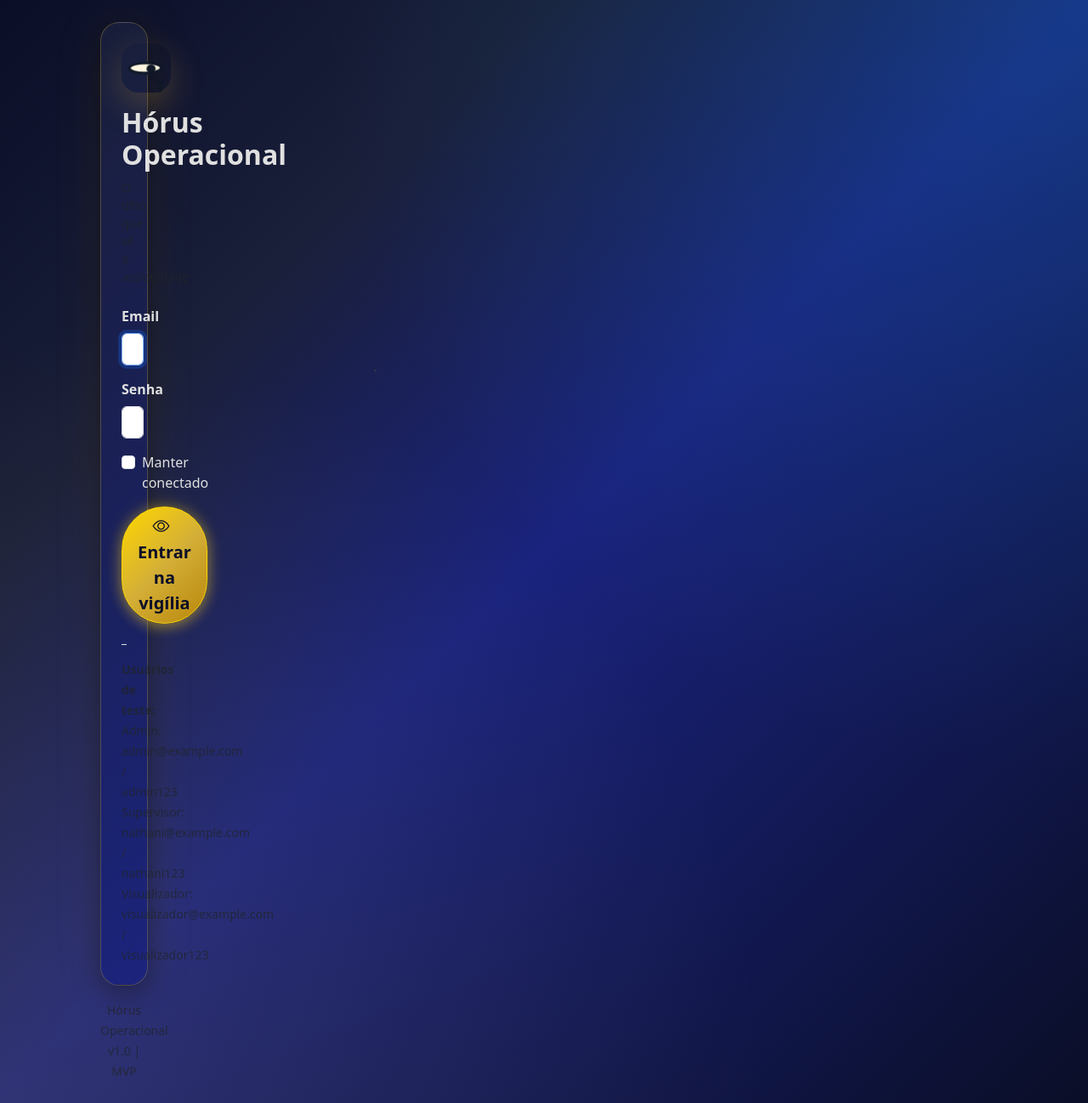
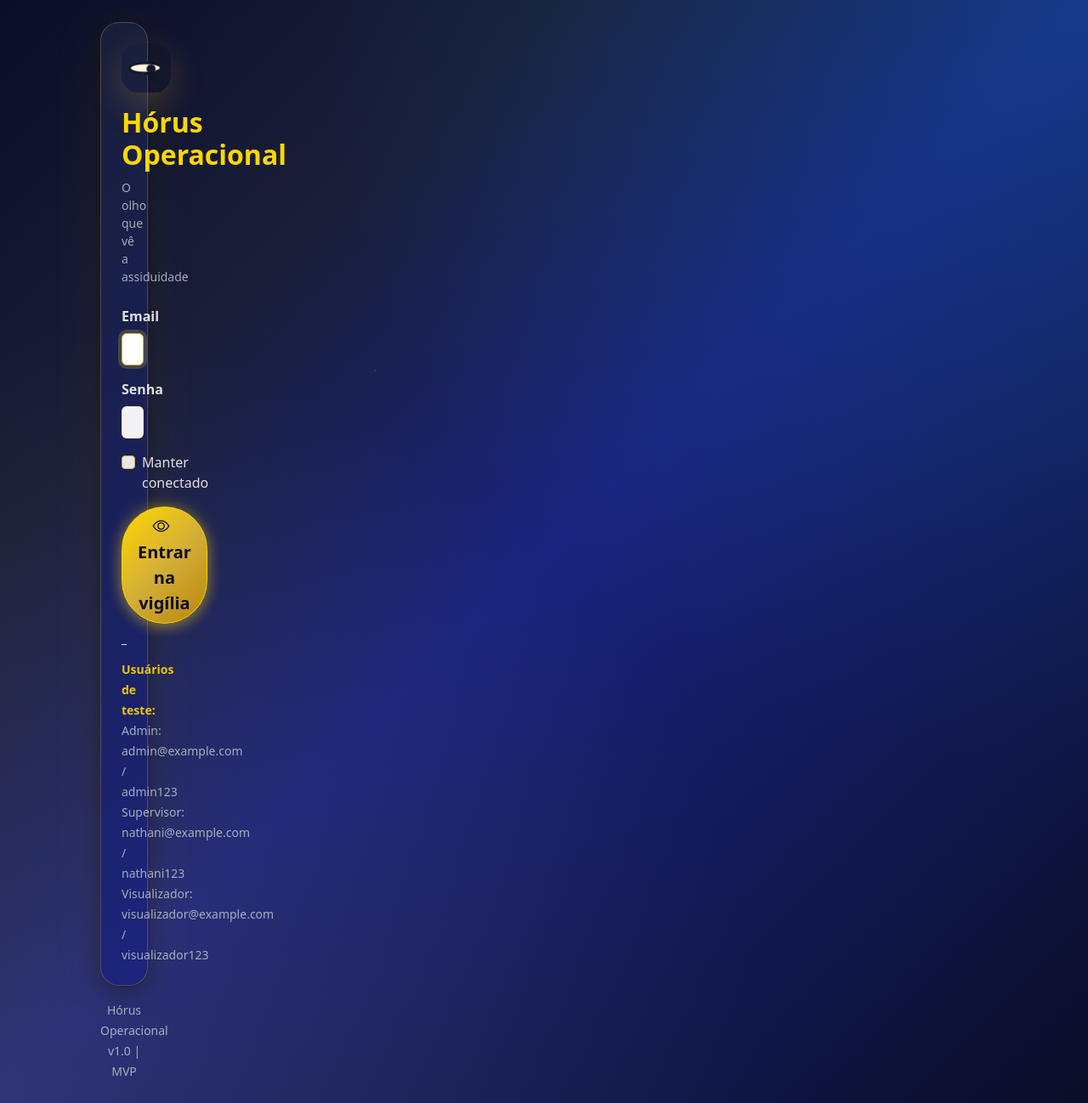
Before and after one commit to GustavoZuim/horus-operacional, a Flask app: page /auth/login in a window 1280 px wide. Shown: the whole page at 85% size. Run offline with Flask 3, Linux system fonts and the light colour scheme.

Commit message:
Fix: Improve text contrast for better readability

```diff
--- a/app/static/css/horus.css
+++ b/app/static/css/horus.css
@@ -678,3 +678,72 @@ h1 {
     flex-direction: column;
   }
 }
+
+/* === Correções de contraste para melhor legibilidade === */
+
+/* Textos dentro dos cards */
+.card-h .text-muted,
+.card-h small.text-muted,
+.text-muted {
+  color: var(--mystic-smoke) !important;
+  opacity: 0.9;
+}
+
+.card-h .form-label,
+.form-label {
+  color: var(--mystic-silver) !important;
+}
+
+.card-h h2,
+.card-h h1,
+.card-h h3,
+.card-h h4,
+.card-h h5,
+.card-h h6 {
+  color: var(--horus-gold-light) !important;
+}
+
+.card-h p {
+  color: var(--mystic-silver) !important;
+}
+
+/* Inputs com melhor contraste */
+.form-control {
+  background: rgba(255, 255, 255, 0.95) !important;
+  border-color: rgba(212, 175, 55, 0.3) !important;
+  color: var(--mystic-night) !important;
+}
+
+.form-control:focus {
+  background: rgba(255, 255, 255, 1) !important;
+  border-color: var(--horus-gold) !important;
+  box-shadow: 0 0 0 0.25rem rgba(212, 175, 55, 0.25) !important;
+}
+
+.form-control::placeholder {
+  color: rgba(26, 31, 58, 0.5) !important;
+}
+
+/* Checkbox com melhor visibilidade */
+.form-check-label {
+  color: var(--mystic-silver) !important;
+}
+
+.form-check-input {
+  background-color: rgba(255, 255, 255, 0.9);
+  border-color: var(--horus-gold);
+}
+
+.form-check-input:checked {
+  background-color: var(--horus-gold);
+  border-color: var(--horus-gold-light);
+}
+
+/* Textos pequenos com boa legibilidade */
+small {
+  color: var(--mystic-smoke) !important;
+}
+
+strong {
+  color: var(--horus-gold-light) !important;
+}
```
